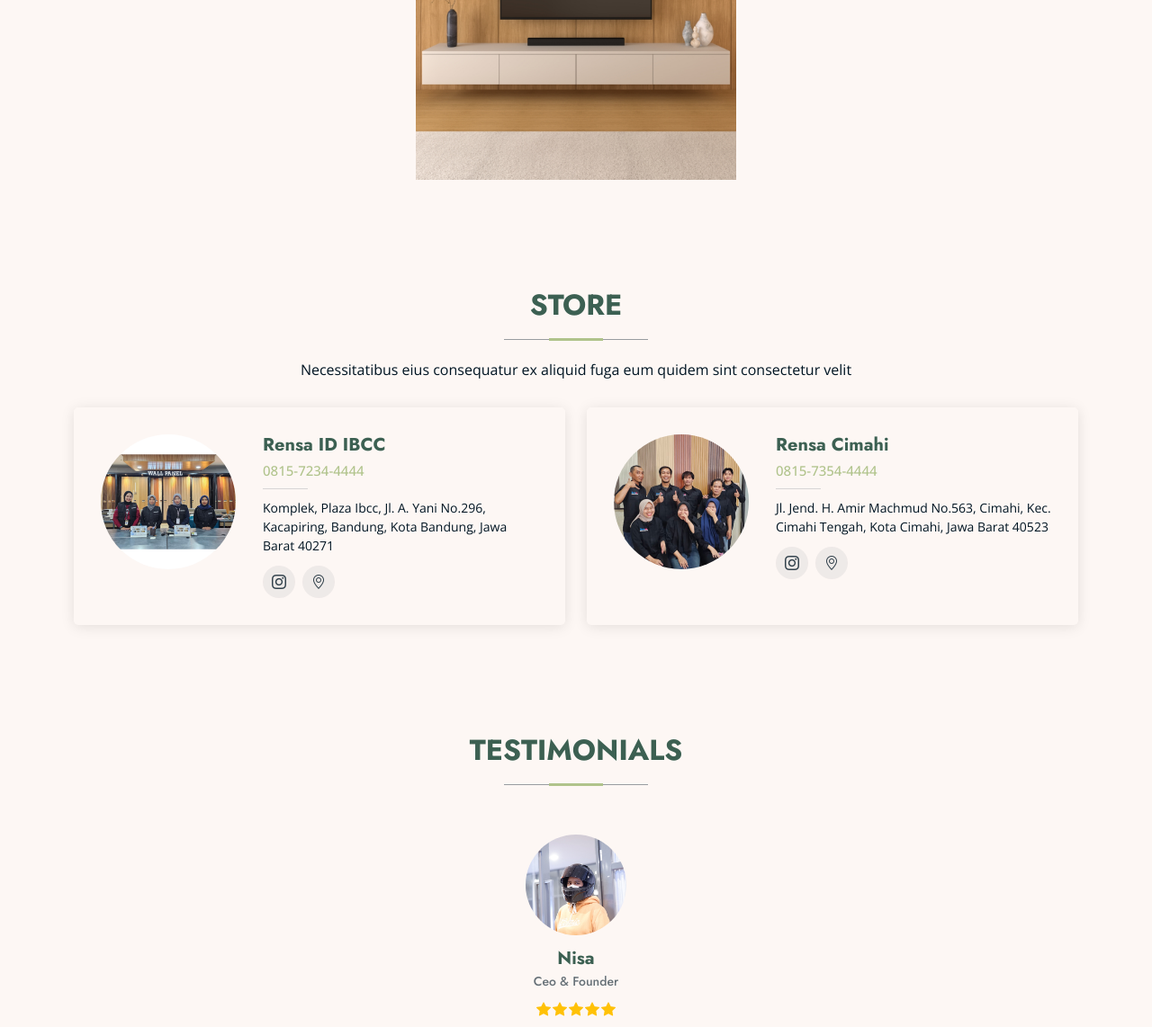
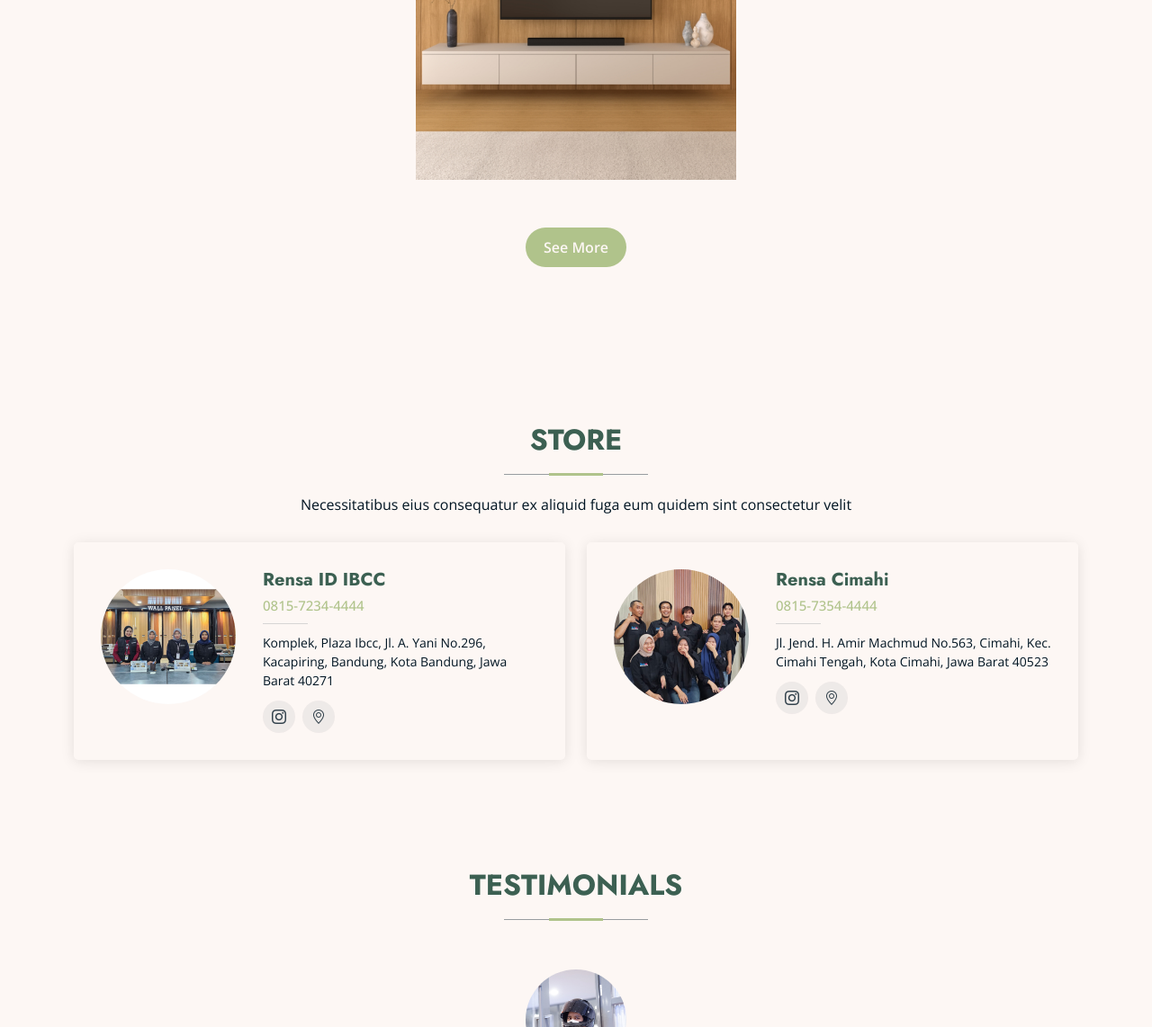
Before and after one commit to gugum189/websiterensa, a PHP site: page / in a window 1280 px wide. Shown: the part 3548-4690 px from the top of the page at 90% size. Run offline with PHP 8.4, Linux system fonts and the light colour scheme.

Commit message:
updatean terakhri

```diff
--- a/assets/css/main.css
+++ b/assets/css/main.css
@@ -323,7 +323,12 @@ select.kal:focus {
   text-decoration: none;
 }
 
-
+.divtesti {
+  display: flex;
+  justify-content: center;  /* Posisi horizontal */
+  align-items: center;      /* Posisi vertikal */
+  height: 150px;            /* Berikan tinggi pada div jika diperlukan */
+}
 .btntesti {
   display: inline-block;
   padding: 10px 20px;
@@ -343,7 +348,7 @@ select.kal:focus {
 
 /* Hover effect for the button */
 .btntesti:hover {
-  background-color: #b7ce89;
+  background-color: #c1d49b;
   text-decoration: none;
 }
 /*--------------------------------------------------------------
@@ -1444,6 +1449,7 @@ section,
 
 .services .service-item:hover {
   transform: translateY(-10px);
+  /* background-image: url("assets/img/pemasangan/2jpg"); */
 }
 
 .services .service-item:hover h4 a {
--- a/index.php
+++ b/index.php
@@ -4,7 +4,7 @@
 
     <!-- Hero Section -->
     <section id="hero" class="hero section dark-background">
-      <video class="vid-slider active" src="1.mp4" autoplay muted loop></video>
+      <video class="vid-slider active" src="assets/video/websitee.mp4" autoplay muted loop></video>
       <video class="vid-slider" src="assets/video/2.mov" autoplay muted loop></video>
       <!-- <video class="vid-slider" src="assets/video/3.mp4" autoplay muted loop></video> -->
       <img class="vid-slider" src="assets/img/services.jpg" alt="">
@@ -209,7 +209,7 @@
 
       <div class="container">
 
-        <div class="isotope-layout" data-default-filter="*" data-layout="masonry" data-sort="original-order">
+        <div class="isotope-layout " data-default-filter="*" data-layout="masonry" data-sort="original-order">
 
           <ul class="portfolio-filters isotope-filters" data-aos="fade-up" data-aos-delay="100">
             <li data-filter="*" class="filter-active">All </li>
@@ -337,6 +337,9 @@
 
 
           </div><!-- End Portfolio Container -->
+          <div class="divtesti">
+              <a  href="testimoni.php" class="btntesti ">See More</a>
+          </div>
 
         </div>
 
@@ -345,7 +348,7 @@
     </section><!-- /Portfolio Section -->
 
 
-<!-- Skills Section -->
+    <!-- Skills Section -->
     <section id="team" class="team section">
 
       <!-- Section Title -->
@@ -394,7 +397,7 @@
     </section><!-- /Team Section -->
 
     <!-- Testimonials Section -->
-    <section id="testimonials" class="testimonials section">
+    <section id="testimoni" class="testimonials section">
 
       <!-- Section Title -->
       <div class="container section-title" data-aos="fade-up">
@@ -436,7 +439,7 @@
                   <span>Proin iaculis purus consequat sem cure digni ssim donec porttitora entum suscipit rhoncus. Accusantium quam, ultricies eget id, aliquam eget nibh et. Maecen aliquam, risus at semper.</span>
                   <i class="bi bi-quote quote-icon-right"></i>
                 </p>
-                <a  href="testimoni.php" class="btntesti justify-content-center">See More</a>
+
               </div>
             </div><!-- End testimonial item -->
 
@@ -454,7 +457,7 @@
                   <span>Export tempor illum tamen malis malis eram quae irure esse labore quem cillum quid cillum eram malis quorum velit fore eram velit sunt aliqua noster fugiat irure amet legam anim culpa.</span>
                   <i class="bi bi-quote quote-icon-right"></i>
                 </p>
-                <a  href="testimoni.php" class="btntesti justify-content-center">See More</a>
+
               </div>
             </div><!-- End testimonial item -->
 
@@ -471,7 +474,7 @@
                   <span>Enim nisi quem export duis labore cillum quae magna enim sint quorum nulla quem veniam duis minim tempor labore quem eram duis noster aute amet eram fore quis sint minim.</span>
                   <i class="bi bi-quote quote-icon-right"></i>
                 </p>
-                <a  href="testimoni.php" class="btntesti justify-content-center">See More</a>
+
               </div>
             </div><!-- End testimonial item -->
 
@@ -488,7 +491,7 @@
                   <span>Fugiat enim eram quae cillum dolore dolor amet nulla culpa multos export minim fugiat minim velit minim dolor enim duis veniam ipsum anim magna sunt elit fore quem dolore labore illum veniam.</span>
                   <i class="bi bi-quote quote-icon-right"></i>
                 </p>
-                <a  href="testimoni.php" class="btntesti justify-content-center">See More</a>
+
               </div>
             </div><!-- End testimonial item -->
 
@@ -505,12 +508,15 @@
                   <span>Quis quorum aliqua sint quem legam fore sunt eram irure aliqua veniam tempor noster veniam enim culpa labore duis sunt culpa nulla illum cillum fugiat legam esse veniam culpa fore nisi cillum quid.</span>
                   <i class="bi bi-quote quote-icon-right"></i>
                 </p>
-                <a  href="testimoni.php" class="btntesti justify-content-center">See More</a>
               </div>
             </div><!-- End testimonial item -->
 
           </div>
           <div class="swiper-pagination"></div>
+          <div class="divtesti">
+            <a  href="testimoni.php" class="btntesti justify-content-center">See More</a>
+        </div>
+
 
         </div>
 
--- a/portfolio-details.php
+++ b/portfolio-details.php
@@ -73,7 +73,7 @@
           </div>
 
           <div class="col-lg-4">
-          <div class="portfolio-description" data-aos="fade-up" data-aos-delay="300">
+            <div class="portfolio-description" data-aos="fade-up" data-aos-delay="300">
               <h2>Katalog Pemasangan</h2>
               <p>
                 Katalog yang berisi tentang pemasangan produk produk rensa.
--- a/testimoni.php
+++ b/testimoni.php
@@ -4,7 +4,7 @@
 
         <section id="hero" class="testi section dark-background"></section>
         <!-- Page Title -->
-        <section id="testi" class="portfolio section">
+        <section id="testimoni" class="portfolio section">
 
             <!-- Section Title -->
             <div class="container">
```
